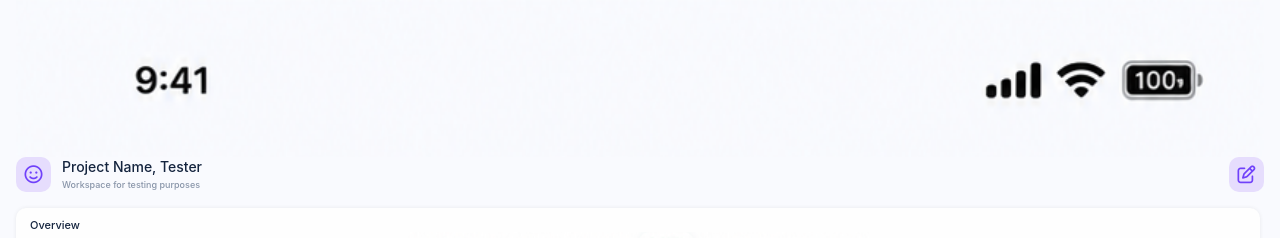
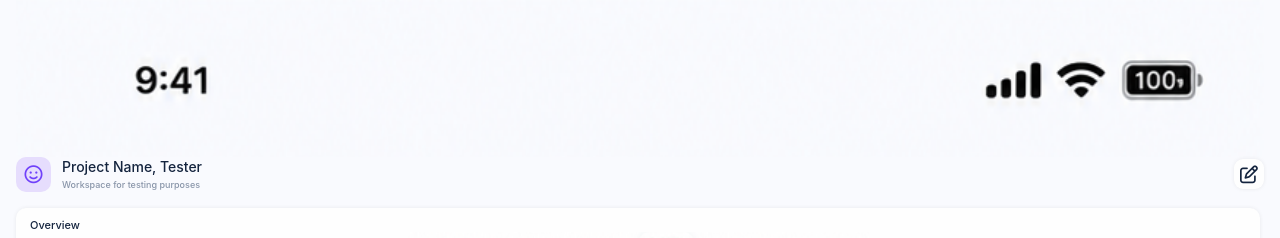
Before and after one commit to viz-oss/dash, a Vue app: page / in a window 1280 px wide. Shown: the top 238 px of the page. Built offline with nearby package versions, Linux system fonts and the light colour scheme.

Commit message:
Styling edit icon.

```diff
--- a/src/components/WorkspaceNav.vue
+++ b/src/components/WorkspaceNav.vue
@@ -28,7 +28,7 @@ defineProps({
         <div class="title">{{ title }}, {{ username }}</div>
         <div class="description">{{ description }}</div>
     </div>
-    <Icon :icon="'fa-regular fa-pen-to-square'" style="margin-left: auto" />
+    <Icon :icon="'fa-regular fa-pen-to-square'" class="edit-icon" />
   </div>
 </template>
 
@@ -64,4 +64,14 @@ defineProps({
   color: var(--font-color-light);
   margin-bottom: 2px;
 }
+
+.edit-icon {
+  margin-left: auto;
+  width: 30px;
+  height: 30px;
+  border-radius: 9px;
+  color: var(--font-color-dark);
+  background-color: var(--white-color);
+  box-shadow: 0 0 4px var(--shadow-color);
+}
 </style>
```
Also changed, not shown: .agents/plans/TODO.md.
